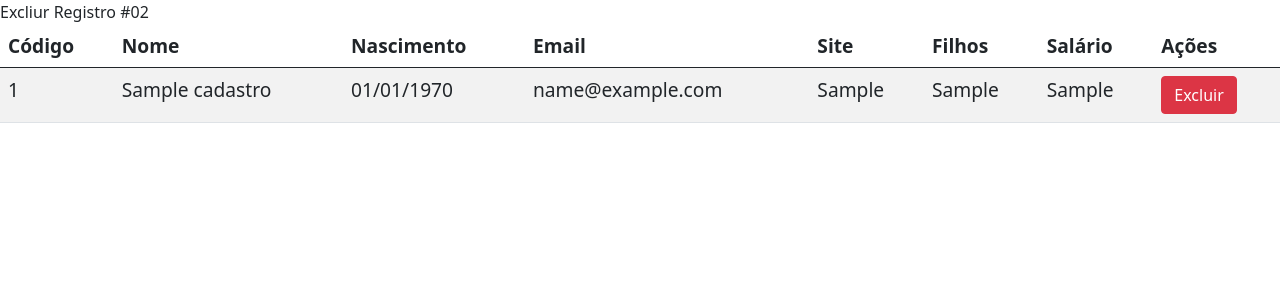
After one commit to antoniojpsalves/curso-php, a PHP site: page /db/excluir_2.php in a window 1280 px wide. The commit adds this page. Shown: the top 300 px of the page. Run offline with PHP 8.4, Linux system fonts and the light colour scheme; tables that the repository leaves empty or names only in its code hold one stand-in row (values such as "Sample post").

Commit message:
Inserir e excluir dados aprimorados com bind_param

```diff
--- /dev/null
+++ b/db/excluir_2.php
@@ -0,0 +1,78 @@
+<link href="https://cdn.jsdelivr.net/npm/bootstrap@5.0.2/dist/css/bootstrap.min.css" rel="stylesheet" integrity="sha384-EVSTQN3/azprG1Anm3QDgpJLIm9Nao0Yz1ztcQTwFspd3yD65VohhpuuCOmLASjC" crossorigin="anonymous">
+
+<div class="titulo">Excliur Registro #02</div>
+
+<?php
+
+require_once 'conexao.php';
+
+$sql_consulta = "SELECT * FROM cadastro";
+
+$conexao = novaConexao();
+
+if(isset($_GET['excluir']) && $_GET['excluir'] != '') {
+
+    $excluirSql = "DELETE FROM cadastro WHERE id = ?";
+
+    $stmt = $conexao->prepare($excluirSql);
+
+    $stmt->bind_param('i', $_GET['excluir']);
+    $stmt->execute();
+}
+
+$resultado = $conexao->query($sql_consulta);
+
+$registros = [];
+
+if($resultado->num_rows > 0) {
+    while($row = $resultado->fetch_assoc()){
+        $registros[] =$row;
+    }
+} elseif($conexao->erro){
+    echo "Erro: " .$conexao->erro;
+}
+
+/* echo "<pre>";
+print_r($registros);
+echo "</pre>"; */
+
+$conexao->close();
+
+
+
+?>
+
+<table class="table table-hover table-striped">
+    <thead>
+        <th>Código</th>
+        <th>Nome</th>
+        <th>Nascimento</th>
+        <th>Email</th>
+        <th>Site</th>
+        <th>Filhos</th>
+        <th>Salário</th>
+        <th>Ações</th>
+    </thead>
+    <tbody>
+        <?php foreach($registros as $registro): ?>
+            <tr>
+                <td><?= $registro['id'] ?></td>
+                <td><?= $registro['nome'] ?></td>
+                <td><?= date('d/m/Y', strtotime($registro['nascimento'])); ?></td>
+                <td><?= $registro['email'] ?></td>
+                <td><?= $registro['site'] ?></td>
+                <td><?= $registro['filhos'] ?></td>
+                <td><?= $registro['salario'] ?></td>
+                <td>
+                    <a href="exercicio.php?dir=db&file=excluir_2&excluir=<?=$registro['id']?>" class="btn btn-danger">Excluir</a>
+                </td>
+            </tr>
+        <?php endforeach ?>
+    </tbody>
+</table>
+
+<style>
+    table > * {
+        font-size: 1.2rem;
+    }
+</style>
--- a/menu.php
+++ b/menu.php
@@ -174,6 +174,9 @@
             <li><a href="exercicio.php?dir=db&file=criar_tabela">Criar Tabela</a></li>
             <li><a href="exercicio.php?dir=db&file=inserir_1">Inserir Registro</a></li>
             <li><a href="exercicio.php?dir=db&file=consultar">Consultar Registro</a></li>
+            <li><a href="exercicio.php?dir=db&file=excluir_1">Excluir Registro #01</a></li>
+            <li><a href="exercicio.php?dir=db&file=excluir_2">Excluir Registro #02</a></li>
+            <li><a href="exercicio.php?dir=db&file=inserir_2">Inserir Registro #02</a></li>
         </ul>
     </div>
 </nav>
```
Also changed, not shown: db/excluir_1.php (added, +19 -0 lines), db/inserir_2.php (added, +149 -0 lines).
